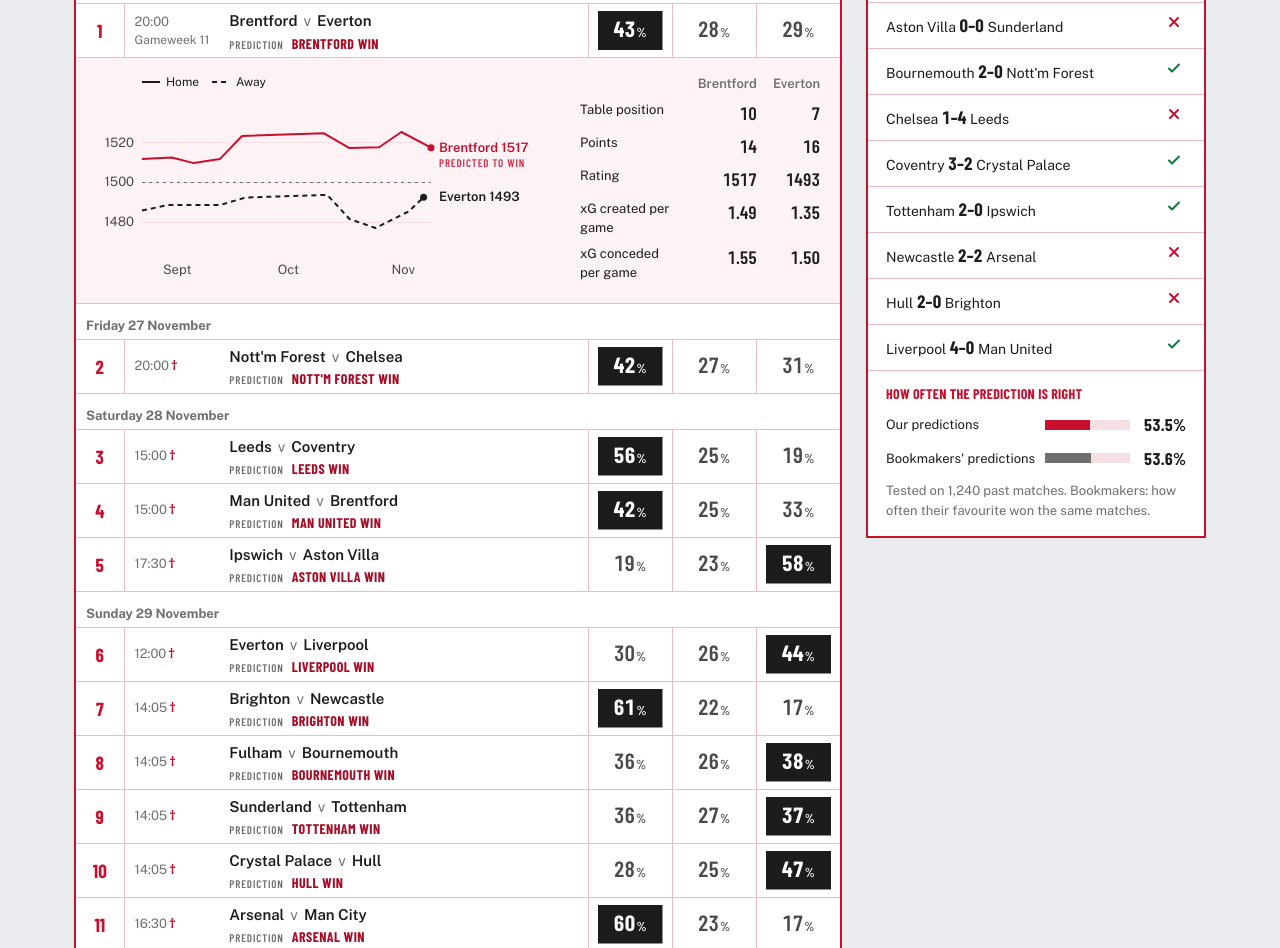
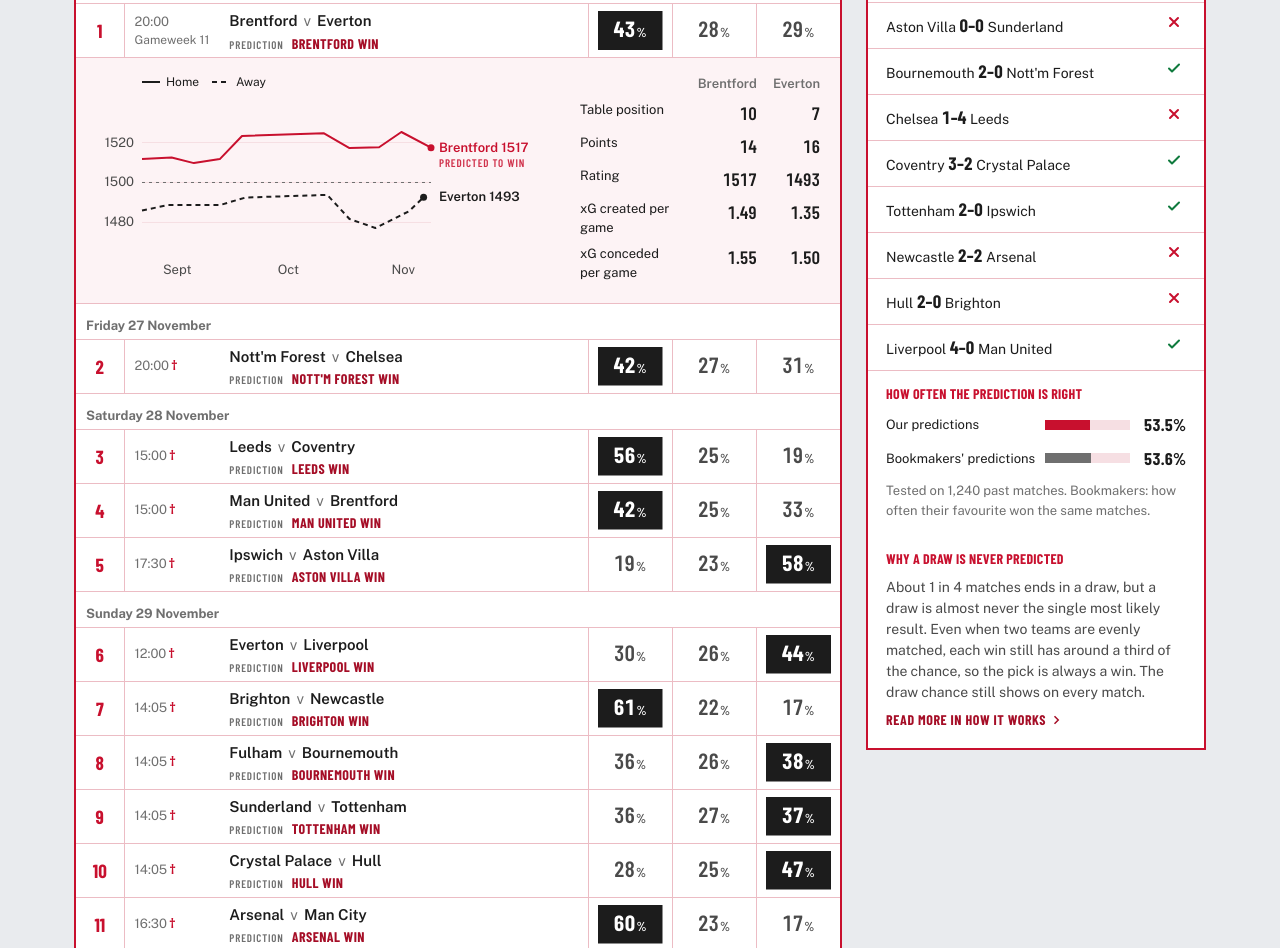
Before and after one commit to RiteshPokharel/prem-predictor, a plain HTML site: page site/index.html in a window 1280 px wide. Shown: the part 275-1223 px from the top of the page. Drawn offline with Linux system fonts and the light colour scheme.

Commit message:
Matches: short note on why a draw is never predicted, linking to How it works

```diff
--- a/site/index.html
+++ b/site/index.html
@@ -160,6 +160,11 @@
   .bench .fill.dim { background: var(--muted); }
   .bench .fig { font-size: 17px; font-weight: 700; text-align: right; }
   .stub-section p { margin: 10px 0 0; color: var(--muted); font-size: 13px; }
+  .stub-section p.draw-why { color: var(--ink-2); font-size: 14px; line-height: 1.5; margin-top: 0; }
+  .stub-section .more { display: inline-flex; align-items: center; gap: 4px; margin-top: 10px; font: 700 14px/1 var(--cond); text-transform: uppercase; letter-spacing: 0.04em; color: var(--red-ink); text-decoration: none; }
+  .stub-section .more svg { width: 12px; height: 12px; transition: transform 120ms ease-out; }
+  .stub-section .more:hover svg { transform: translateX(2px); }
+  #why-draw { scroll-margin-top: 24px; }
 
   /* teams */
   .team-pick { display: flex; align-items: stretch; gap: 8px; padding: 14px 20px; border-bottom: 2px solid var(--red); }
@@ -408,7 +413,7 @@
       </table>
       <p>Log loss scores the percentages themselves, lower is better. The model matches the bookmakers on picks and sits just behind them on the percentages.</p>
 
-      <h2>Why it never predicts a draw</h2>
+      <h2 id="why-draw">Why it never predicts a draw</h2>
       <p>Roughly one in four Premier League matches ends level: 24.7% of the 1,240 matches in the test. Yet in none of them was the draw the single most likely outcome. Not for this model, and not for the bookmakers, whose draw probability never rose above 32%.</p>
       <p>This isn't a blind spot. A draw is most likely when two teams are evenly matched, but evenly matched also means each win stays close to a third, so the draw is almost never the favourite. A model that maximises accuracy always picks the most likely result, so it never picks a draw, and it accepts that about a quarter of matches will be wrong whatever it does.</p>
       <p>That's why accuracy alone is a weak test of a forecaster. The draw chance still appears on every match, and the log loss scores whether those percentages are right, not just whether the top pick came in.</p>
@@ -586,6 +591,8 @@ function renderStub() {
   const latestWeek = weekOf(lastDates[lastDates.length - 1]);
   const last = rec.filter(r => weekOf(r.date) === latestWeek);
   const hits = last.filter(r => r.correct).length;
+  const drawLink = el("a", { class: "more", href: "#/how" }, "Read more in How it works",
+    el("svg:svg", { viewBox: "0 0 16 16", "aria-hidden": "true" }, el("svg:path", { d: "m6 3 5 5-5 5", fill: "none", stroke: "currentColor", "stroke-width": 2 })));
   stub.append(
     el("div", { class: "stub-head" },
       el("h2", { text: "Last round" }),
@@ -598,7 +605,16 @@ function renderStub() {
       el("div", { class: "bench" },
         ...benchRow("Our predictions", 0.535, false),
         ...benchRow("Bookmakers' predictions", 0.536, true)),
-      el("p", { text: "Tested on 1,240 past matches. Bookmakers: how often their favourite won the same matches." })));
+      el("p", { text: "Tested on 1,240 past matches. Bookmakers: how often their favourite won the same matches." })),
+    el("div", { class: "stub-section" },
+      el("h3", { text: "Why a draw is never predicted" }),
+      el("p", { class: "draw-why", text: "About 1 in 4 matches ends in a draw, but a draw is almost never the single most likely result. Even when two teams are evenly matched, each win still has around a third of the chance, so the pick is always a win. The draw chance still shows on every match." }),
+      drawLink));
+  drawLink.addEventListener("click", e => {
+    e.preventDefault();
+    show("how");
+    document.getElementById("why-draw").scrollIntoView({ block: "start", behavior: reduceMotion ? "auto" : "smooth" });
+  });
 }
 
 function benchRow(label, v, dim) {
```
Also changed, not shown: site/template.html (+18 -2 lines).
